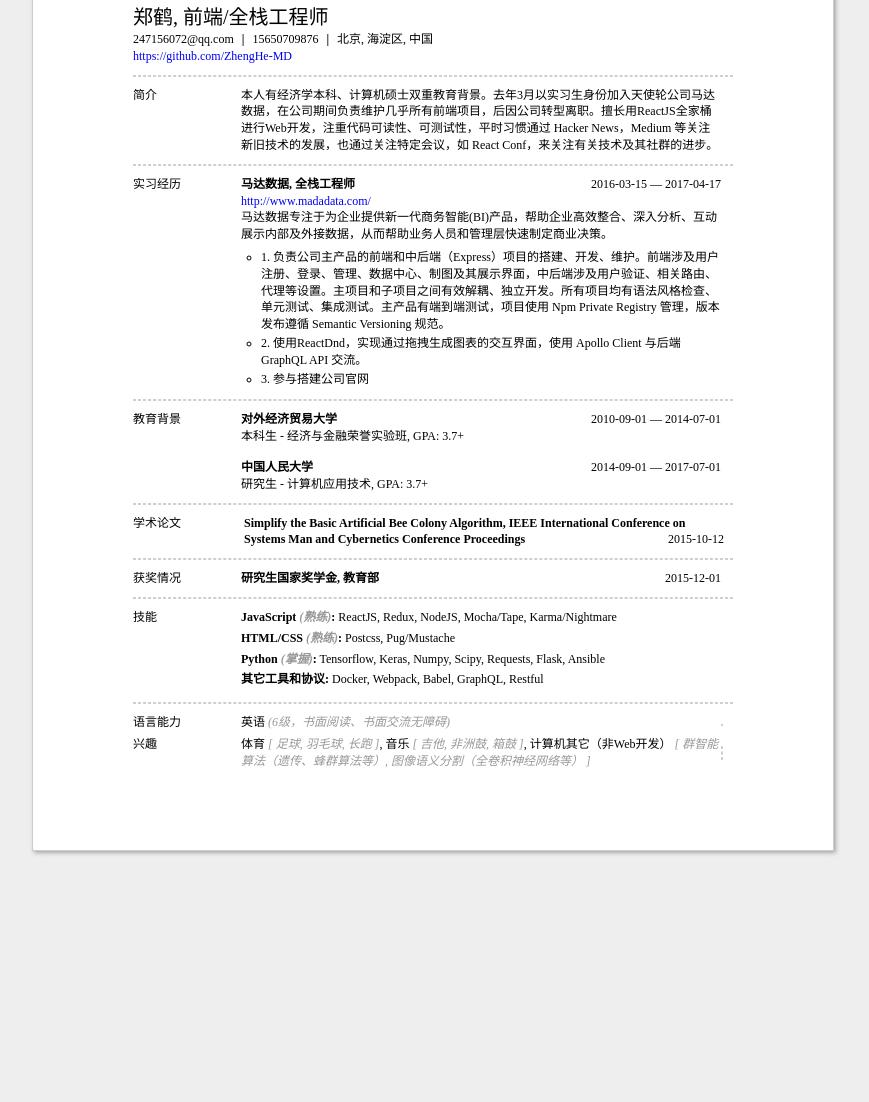
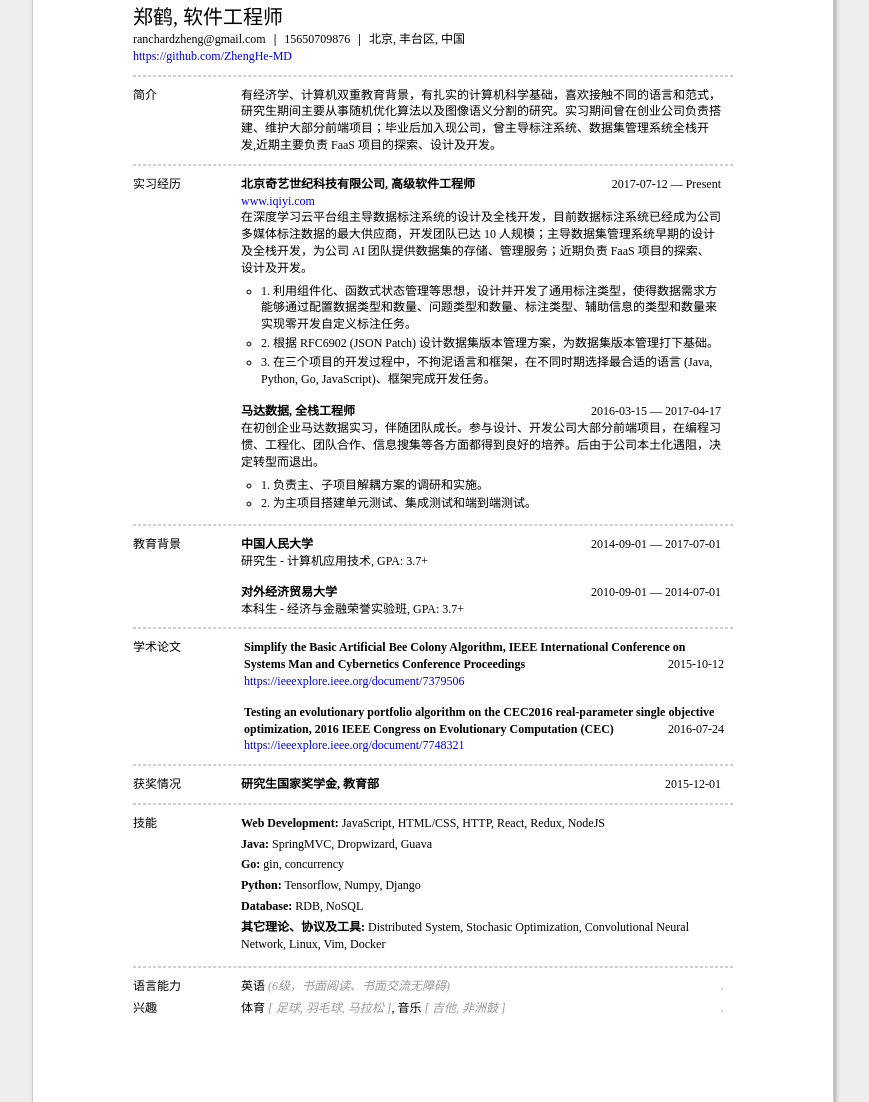
Before and after one commit to ZhengHe-MD/resume, a website: page resume.html in a window 1280 px wide. Shown: the part 118-1220 px from the top of the page, without its empty margins (207-1076 px from the left). Before the commit the page ends 1009 px from the top, so only its background shows below. Drawn offline with Linux system fonts and the light colour scheme.

Commit message:
update resume at 2018/11/6

```diff
--- a/resume.html
+++ b/resume.html
@@ -170,16 +170,16 @@ a {
     <span class='name'>
       郑鹤,
     </span>
-    <span class='label'>前端/全栈工程师</span>
+    <span class='label'>软件工程师</span>
   </div>
   <div id='basicsBlock' class='smallFont'>
     <div class='contactBlock'>
-      <span class='email'>247156072@qq.com</span>
+      <span class='email'>ranchardzheng@gmail.com</span>
       <span class='divider'>|</span>
       <span class='phone'>15650709876</span>
         <span class='divider'>|</span>
         <span class='address'>
-          北京, 海淀区, 中国
+          北京, 丰台区, 中国
         </span>
     </div>
       <div id='profilesBlock'>
@@ -196,7 +196,7 @@ a {
       <span>简介</span>
     </div>
     <div class='sectionContent'>
-      <span>本人有经济学本科、计算机硕士双重教育背景。去年3月以实习生身份加入天使轮公司马达数据，在公司期间负责维护几乎所有前端项目，后因公司转型离职。擅长用ReactJS全家桶进行Web开发，注重代码可读性、可测试性，平时习惯通过 Hacker News，Medium 等关注新旧技术的发展，也通过关注特定会议，如 React Conf，来关注有关技术及其社群的进步。</span>
+      <span>有经济学、计算机双重教育背景，有扎实的计算机科学基础，喜欢接触不同的语言和范式，研究生期间主要从事随机优化算法以及图像语义分割的研究。实习期间曾在创业公司负责搭建、维护大部分前端项目；毕业后加入现公司，曾主导标注系统、数据集管理系统全栈开发,近期主要负责 FaaS 项目的探索、设计及开发。</span>
     </div>
   </div>
   <div class='sectionLine'></div>
@@ -209,18 +209,35 @@ a {
 			<div class="jobBlock">
 	      <div class='blockHeader'>
 	        <span class='title'>
+	          北京奇艺世纪科技有限公司, 高级软件工程师
+	        </span>
+	        <span class='date'>
+	          2017-07-12 &mdash; Present
+	        </span>
+	      </div>
+	      <div><a href='www.iqiyi.com'>www.iqiyi.com</a></div>
+        <div>在深度学习云平台组主导数据标注系统的设计及全栈开发，目前数据标注系统已经成为公司多媒体标注数据的最大供应商，开发团队已达 10 人规模；主导数据集管理系统早期的设计及全栈开发，为公司 AI 团队提供数据集的存储、管理服务；近期负责 FaaS 项目的探索、设计及开发。</div>
+	      <ul class='highlights'>
+	        <li>1. 利用组件化、函数式状态管理等思想，设计并开发了通用标注类型，使得数据需求方能够通过配置数据类型和数量、问题类型和数量、标注类型、辅助信息的类型和数量来实现零开发自定义标注任务。</li>
+	        <li>2. 根据 RFC6902 (JSON Patch) 设计数据集版本管理方案，为数据集版本管理打下基础。</li>
+	        <li>3. 在三个项目的开发过程中，不拘泥语言和框架，在不同时期选择最合适的语言 (Java, Python, Go, JavaScript)、框架完成开发任务。</li>
+	      </ul>
+	      <div class='separator'></div>
+			</div>
+			<div class="jobBlock">
+	      <div class='blockHeader'>
+	        <span class='title'>
 	          马达数据, 全栈工程师
 	        </span>
 	        <span class='date'>
 	          2016-03-15 &mdash; 2017-04-17
 	        </span>
 	      </div>
-	      <div><a href='http://www.madadata.com/'>http://www.madadata.com/</a></div>
-        <div>马达数据专注于为企业提供新一代商务智能(BI)产品，帮助企业高效整合、深入分析、互动展示内部及外接数据，从而帮助业务人员和管理层快速制定商业决策。</div>
+	      <div><a href=''></a></div>
+        <div>在初创企业马达数据实习，伴随团队成长。参与设计、开发公司大部分前端项目，在编程习惯、工程化、团队合作、信息搜集等各方面都得到良好的培养。后由于公司本土化遇阻，决定转型而退出。</div>
 	      <ul class='highlights'>
-	        <li>1. 负责公司主产品的前端和中后端（Express）项目的搭建、开发、维护。前端涉及用户注册、登录、管理、数据中心、制图及其展示界面，中后端涉及用户验证、相关路由、代理等设置。主项目和子项目之间有效解耦、独立开发。所有项目均有语法风格检查、单元测试、集成测试。主产品有端到端测试，项目使用 Npm Private Registry 管理，版本发布遵循 Semantic Versioning 规范。</li>
-	        <li>2. 使用ReactDnd，实现通过拖拽生成图表的交互界面，使用 Apollo Client 与后端 GraphQL API 交流。</li>
-	        <li>3. 参与搭建公司官网</li>
+	        <li>1. 负责主、子项目解耦方案的调研和实施。</li>
+	        <li>2. 为主项目搭建单元测试、集成测试和端到端测试。</li>
 	      </ul>
 
 			</div>
@@ -235,6 +252,18 @@ a {
     <div class='sectionContent'>
       <div class='educationBlock'>
         <span class='title'>
+          中国人民大学
+        </span>
+        <span class='date'>
+          2014-09-01 &mdash; 2017-07-01
+        </span>
+        <div class=''>
+          研究生  - 计算机应用技术, GPA: 3.7+
+        </div>
+      </div>
+      <div class='separator'></div>
+      <div class='educationBlock'>
+        <span class='title'>
           对外经济贸易大学
         </span>
         <span class='date'>
@@ -242,18 +271,6 @@ a {
         </span>
         <div class=''>
           本科生  - 经济与金融荣誉实验班, GPA: 3.7+
-        </div>
-      </div>
-      <div class='separator'></div>
-      <div class='educationBlock'>
-        <span class='title'>
-          中国人民大学
-        </span>
-        <span class='date'>
-          2014-09-01 &mdash; 2017-07-01
-        </span>
-        <div class=''>
-          研究生  - 计算机应用技术, GPA: 3.7+
         </div>
       </div>
 
@@ -273,6 +290,21 @@ a {
         <span class='date'>
           <span class='releaseDate'>2015-10-12</span>
         </span>
+      </div>
+      <div class='website'>
+        <a href='https://ieeexplore.ieee.org/document/7379506'>https://ieeexplore.ieee.org/document/7379506</a>
+      </div>
+      <div class='separator'></div>
+      <div class='blockHeader'>
+        <span class='title'>
+          Testing an evolutionary portfolio algorithm on the CEC2016 real-parameter single objective optimization, 2016 IEEE Congress on Evolutionary Computation (CEC)
+        </span>
+        <span class='date'>
+          <span class='releaseDate'>2016-07-24</span>
+        </span>
+      </div>
+      <div class='website'>
+        <a href='https://ieeexplore.ieee.org/document/7748321'>https://ieeexplore.ieee.org/document/7748321</a>
       </div>
 
     </div>
@@ -304,35 +336,44 @@ a {
     </div>
     <div class='sectionContent'>
       <div class='skillBlock'>
-        <span class='title'>JavaScript <em>(熟练)</em>:</span>
-          <span>ReactJS</span>,
+        <span class='title'>Web Development:</span>
+          <span>JavaScript</span>,
+          <span>HTML/CSS</span>,
+          <span>HTTP</span>,
+          <span>React</span>,
           <span>Redux</span>,
-          <span>NodeJS</span>,
-          <span>Mocha/Tape</span>,
-          <span>Karma/Nightmare</span>
+          <span>NodeJS</span>
       </div>
       <div class='skillBlock'>
-        <span class='title'>HTML/CSS <em>(熟练)</em>:</span>
-          <span>Postcss</span>,
-          <span>Pug/Mustache</span>
+        <span class='title'>Java:</span>
+          <span>SpringMVC</span>,
+          <span>Dropwizard</span>,
+          <span>Guava</span>
       </div>
       <div class='skillBlock'>
-        <span class='title'>Python <em>(掌握)</em>:</span>
-          <span>Tensorflow</span>,
-          <span>Keras</span>,
-          <span>Numpy</span>,
-          <span>Scipy</span>,
-          <span>Requests</span>,
-          <span>Flask</span>,
-          <span>Ansible</span>
+        <span class='title'>Go:</span>
+          <span>gin</span>,
+          <span>concurrency</span>
       </div>
       <div class='skillBlock'>
-        <span class='title'>其它工具和协议:</span>
-          <span>Docker</span>,
-          <span>Webpack</span>,
-          <span>Babel</span>,
-          <span>GraphQL</span>,
-          <span>Restful</span>
+        <span class='title'>Python:</span>
+          <span>Tensorflow</span>,
+          <span>Numpy</span>,
+          <span>Django</span>
+      </div>
+      <div class='skillBlock'>
+        <span class='title'>Database:</span>
+          <span>RDB</span>,
+          <span>NoSQL</span>
+      </div>
+      <div class='skillBlock'>
+        <span class='title'>其它理论、协议及工具:</span>
+          <span>Distributed System</span>,
+          <span>Stochasic Optimization</span>,
+          <span>Convolutional Neural Network</span>,
+          <span>Linux</span>,
+          <span>Vim</span>,
+          <span>Docker</span>
       </div>
     </div>
 	</div>
@@ -361,7 +402,7 @@ a {
         -->,
         羽毛球<!--
         -->,
-        长跑<!--
+        马拉松<!--
         -->
       ]</em></span><!--
       --><span>, </span>
@@ -370,16 +411,6 @@ a {
         吉他<!--
         -->,
         非洲鼓<!--
-        -->,
-        箱鼓<!--
-        -->
-      ]</em></span><!--
-      --><span>, </span>
-      <span class='name'>计算机其它（非Web开发）</span><!--
-      --><span class='keywords'> <em>[
-        群智能算法（遗传、蜂群算法等）<!--
-        -->,
-        图像语义分割（全卷积神经网络等）<!--
         -->
       ]</em></span><!--
       -->
```
Also changed, not shown: resume.json (+76 -54 lines), 3 other files.
